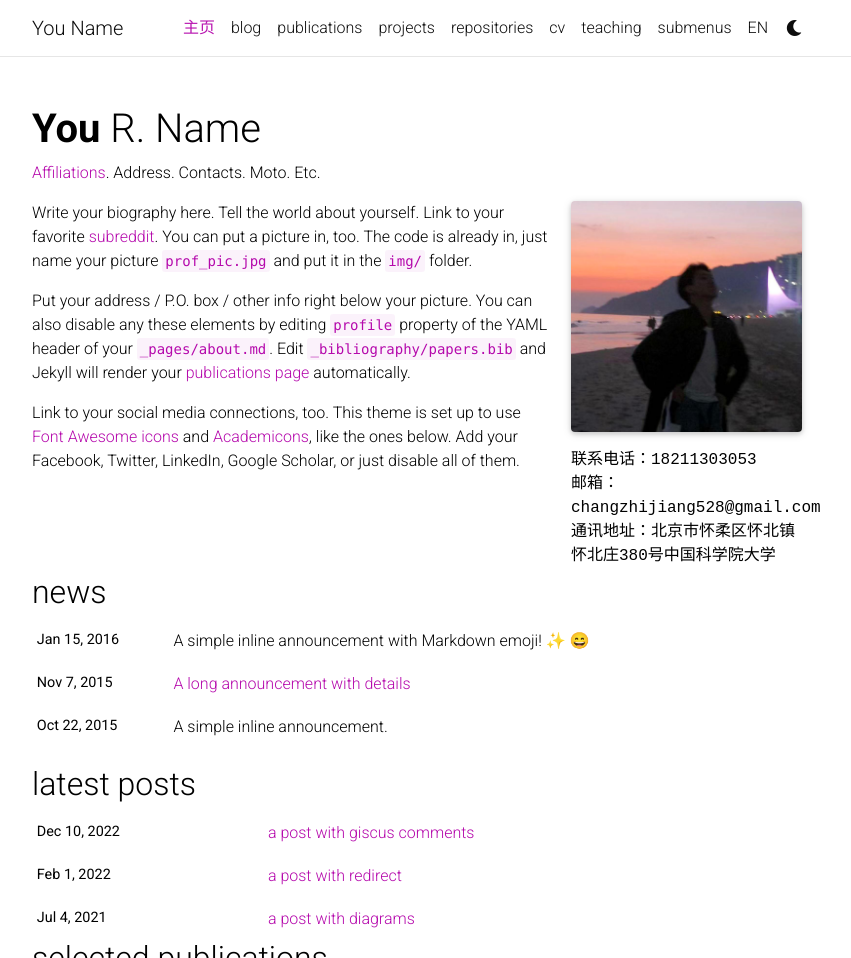
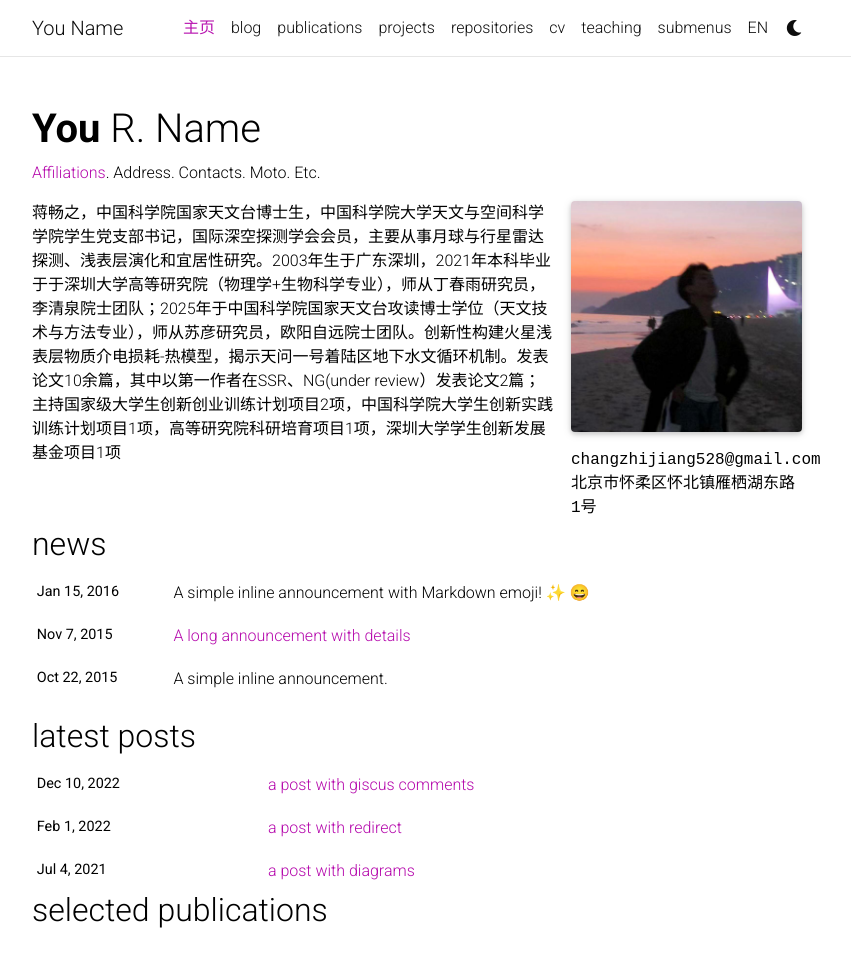
Before and after one commit to czz-naoc/czz-naoc.github.io, a Jekyll site: the page built from _pages/about.md, in a window 1280 px wide and 1295 px high, cut to the strip 0-958 px from the top of the window. Shown: the whole strip, without its empty margins (223-1074 px from the left). Built offline with Jekyll 4.4.1, drawn with Linux system fonts in a browser that asks for light colours; full-size pictures stand in for the smaller copies a plugin makes; emoji names are drawn with the system emoji font; comment, search, counter and statistics services are not loaded; a style sheet for code colours, icons or effects is not loaded.

Commit message:
Update about.md

```diff
--- a/_pages/about.md
+++ b/_pages/about.md
@@ -11,9 +11,8 @@ profile:
   image: jcz.jpg
   image_circular: false # crops the image to make it circular
   address: >
-    <p>联系电话：18211303053</p>
-    <p>邮箱：changzhijiang528@gmail.com</p>
-    <p>通讯地址：北京市怀柔区怀北镇怀北庄380号中国科学院大学</p>
+    <p>changzhijiang528@gmail.com</p>
+    <p>北京市怀柔区怀北镇雁栖湖东路1号</p>
 
 news: true  # includes a list of news items
 latest_posts: true  # includes a list of the newest posts
@@ -21,8 +20,4 @@ selected_papers: true # includes a list of papers marked as "selected={true}"
 social: true  # includes social icons at the bottom of the page
 ---
 
-Write your biography here. Tell the world about yourself. Link to your favorite [subreddit](http://reddit.com). You can put a picture in, too. The code is already in, just name your picture `prof_pic.jpg` and put it in the `img/` folder.
-
-Put your address / P.O. box / other info right below your picture. You can also disable any these elements by editing `profile` property of the YAML header of your `_pages/about.md`. Edit `_bibliography/papers.bib` and Jekyll will render your [publications page](/al-folio/publications/) automatically.
-
-Link to your social media connections, too. This theme is set up to use [Font Awesome icons](http://fortawesome.github.io/Font-Awesome/) and [Academicons](https://jpswalsh.github.io/academicons/), like the ones below. Add your Facebook, Twitter, LinkedIn, Google Scholar, or just disable all of them.
+蒋畅之，中国科学院国家天文台博士生，中国科学院大学天文与空间科学学院学生党支部书记，国际深空探测学会会员，主要从事月球与行星雷达探测、浅表层演化和宜居性研究。2003年生于广东深圳，2021年本科毕业于于深圳大学高等研究院（物理学+生物科学专业），师从丁春雨研究员，李清泉院士团队；2025年于中国科学院国家天文台攻读博士学位（天文技术与方法专业），师从苏彦研究员，欧阳自远院士团队。创新性构建火星浅表层物质介电损耗-热模型，揭示天问一号着陆区地下水文循环机制。发表论文10余篇，其中以第一作者在SSR、NG(under review）发表论文2篇；主持国家级大学生创新创业训练计划项目2项，中国科学院大学生创新实践训练计划项目1项，高等研究院科研培育项目1项，深圳大学学生创新发展基金项目1项
```
